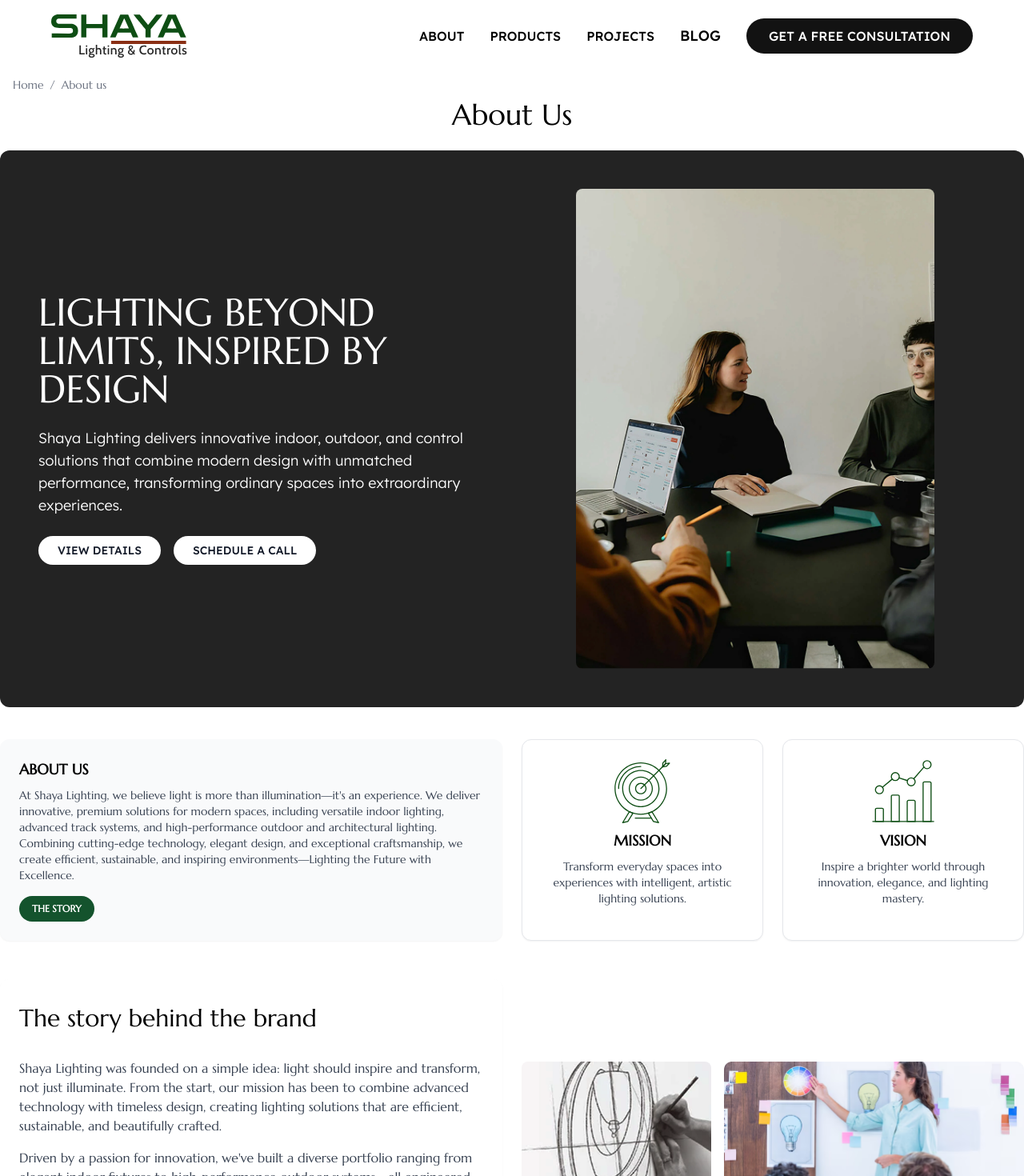
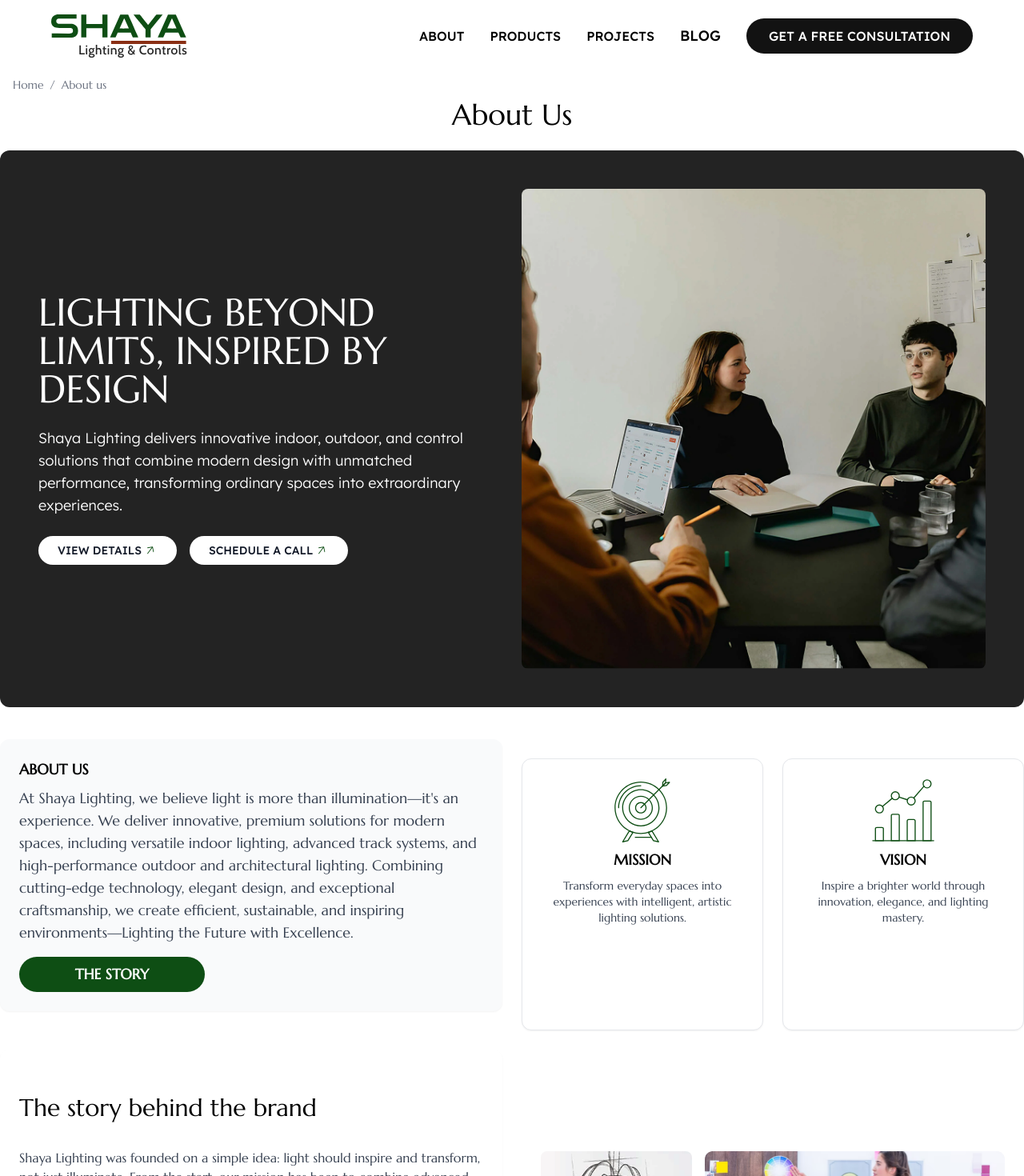
Before and after one commit to RAVI08RR/shayawebsite, a React (Vite) app: page /about in a window 1280 px wide. Shown: the top 1470 px of the page at 80% size. Built offline with nearby package versions, Linux system fonts and the light colour scheme.

Commit message:
loader added ui updated

```diff
--- a/src/components/Header.jsx
+++ b/src/components/Header.jsx
@@ -46,6 +46,7 @@ const Header = () => {
           {/* Mobile Hamburger */}
           <button
             className="lg:hidden p-2"
+            style={{ border: '1px solid', borderRadius: '5px' }}
             onClick={() => setMenuOpen(true)}
             aria-label="Open menu"
           >
--- a/src/pages/AboutUs.jsx
+++ b/src/pages/AboutUs.jsx
@@ -31,8 +31,9 @@ const AboutUs = () => {
       <h1 className="text-3xl sm:text-4xl font-marcellus text-center mt-2 mb-6">About Us</h1>
 
       {/* Hero Section */}
-      <section className="bg-[#232323] rounded-xl max-w-7xl mx-auto flex flex-col md:flex-row items-center gap-8 px-4 py-8 md:py-12 md:px-12 mb-10">
-        <div className="flex-1 text-white space-y-6">
+      <section className="bg-[#232323] rounded-xl max-w-7xl mx-auto grid grid-cols-1 md:grid-cols-2 items-center gap-6 px-4 py-8 md:py-12 md:px-12 mb-10">
+        {/* Left: Text */}
+        <div className="text-white space-y-6">
           <h2 className="text-2xl sm:text-3xl lg:text-5xl font-marcellus font-normal leading-tight">
             LIGHTING BEYOND LIMITS, INSPIRED BY DESIGN
           </h2>
@@ -42,19 +43,21 @@ const AboutUs = () => {
             extraordinary experiences.
           </p>
           <div className="flex gap-4 flex-wrap">
-            <button className="bg-white text-gray-900 px-6 py-2 rounded-full font-lexend font-medium text-sm hover:bg-gray-100 transition">
-              VIEW DETAILS
+            <button className="bg-white text-gray-900 px-6 py-2 rounded-full font-lexend font-medium text-sm hover:bg-[#0E4E14] transition flex  hover:text-white">
+              VIEW DETAILS <img src="/images/link-arrow.svg" className="w-5 h-5" alt="arrow" />
             </button>
-            <button className="bg-white text-gray-900 px-6 py-2 rounded-full font-lexend font-medium text-sm hover:bg-gray-100 transition">
-              SCHEDULE A CALL
+            <button className="bg-white text-gray-900 px-6 py-2 rounded-full font-lexend font-medium text-sm hover:bg-[#0E4E14] transition flex hover:text-white">
+              SCHEDULE A CALL{' '}
+              <img src="/images/link-arrow.svg" className="w-5 h-5  hover:text-white" alt="arrow" />
             </button>
           </div>
         </div>
-        <div className="flex-1 flex justify-center">
+        {/* Right: Image */}
+        <div className="flex justify-center w-full">
           <img
             src="../../images/about-us.png"
             alt="Team meeting"
-            className="rounded-lg w-full h-[600.46px] max-w-md object-cover"
+            className="rounded-lg w-full h-[600.46px] object-cover"
           />
         </div>
       </section>
@@ -64,7 +67,7 @@ const AboutUs = () => {
         {/* Left: About Us (col-6) */}
         <div className="bg-gray-50 rounded-xl p-6 flex flex-col justify-between shadow-sm h-full">
           <h3 className="text-lg font-semibold mb-2">ABOUT US</h3>
-          <p className="text-sm text-gray-700 mb-4">
+          <p className="text-lg text-gray-700 mb-4">
             At Shaya Lighting, we believe light is more than illumination—it's an experience. We
             deliver innovative, premium solutions for modern spaces, including versatile indoor
             lighting, advanced track systems, and high-performance outdoor and architectural
@@ -72,13 +75,13 @@ const AboutUs = () => {
             craftsmanship, we create efficient, sustainable, and inspiring environments—Lighting the
             Future with Excellence.
           </p>
-          <button className="bg-green-900 text-white px-4 py-2 rounded-full text-xs font-semibold w-fit">
+          <button className="bg-[#0E4E14]  text-white px-4 py-2 rounded-full text-lg font-semibold  w-[40%]">
             THE STORY
           </button>
         </div>
         {/* Right: Mission and Vision stacked (col-6) */}
-        <div className="mx-auto grid grid-cols-3 md:grid-cols-2 gap-6 h-full">
-          <div className="bg-white rounded-xl p-6 flex flex-col items-center border border-gray-200 shadow-sm flex-1">
+        <div className="lg:mx-auto grid grid-cols-1 md:grid-cols-2 gap-6 h-full m-6">
+          <div className="bg-white rounded-xl p-6 flex flex-col items-center border border-gray-200 shadow-sm">
             <img src="../../images/mission.svg" className="w-20 h-20 mb-2" alt="Mission" />
             <h3 className="text-lg font-semibold mb-2">MISSION</h3>
             <p className="text-sm text-gray-700 text-center">
@@ -86,7 +89,7 @@ const AboutUs = () => {
               solutions.
             </p>
           </div>
-          <div className="bg-white rounded-xl p-6 flex flex-col items-center border border-gray-200 shadow-sm flex-1">
+          <div className="bg-white rounded-xl p-6 flex flex-col items-center border border-gray-200 shadow-sm">
             <img src="../../images/vission.svg" className="w-20 h-20 mb-2" alt="Vision" />
             <h3 className="text-lg font-semibold mb-2">VISION</h3>
             <p className="text-sm text-gray-700 text-center">
@@ -121,7 +124,7 @@ const AboutUs = () => {
         </div>
         {/* Right: Images stacked */}
         <div
-          className="flex flex-col gap-4 justify-center"
+          className="flex flex-col gap-4 justify-center md:m-6"
           style={{ flexDirection: 'row', alignItems: 'center' }}
         >
           <img
@@ -142,7 +145,7 @@ const AboutUs = () => {
         <h2 className="text-2xl sm:text-3xl font-marcellus text-center mb-8">
           More Than 100+ Partners
         </h2>
-        <div className="grid grid-cols-2 sm:grid-cols-4 md:grid-cols-6 gap-6 items-center">
+        <div className="flex flex-wrap justify-center gap-4">
           {certifications.map((cert, index) => (
             <img
               key={index}
@@ -151,8 +154,7 @@ const AboutUs = () => {
               className="w-10 sm:w-20 lg:w-20 h-10 sm:h-20 lg:h-20 object-contain"
             />
           ))}
-        </div>
-        <div className="grid grid-cols-2 sm:grid-cols-4 md:grid-cols-6 gap-6 items-center mt-5">
+
           {certifications.map((cert, index) => (
             <img
               key={index}
```
Also changed, not shown: public/images/link-arrow.svg (added).
